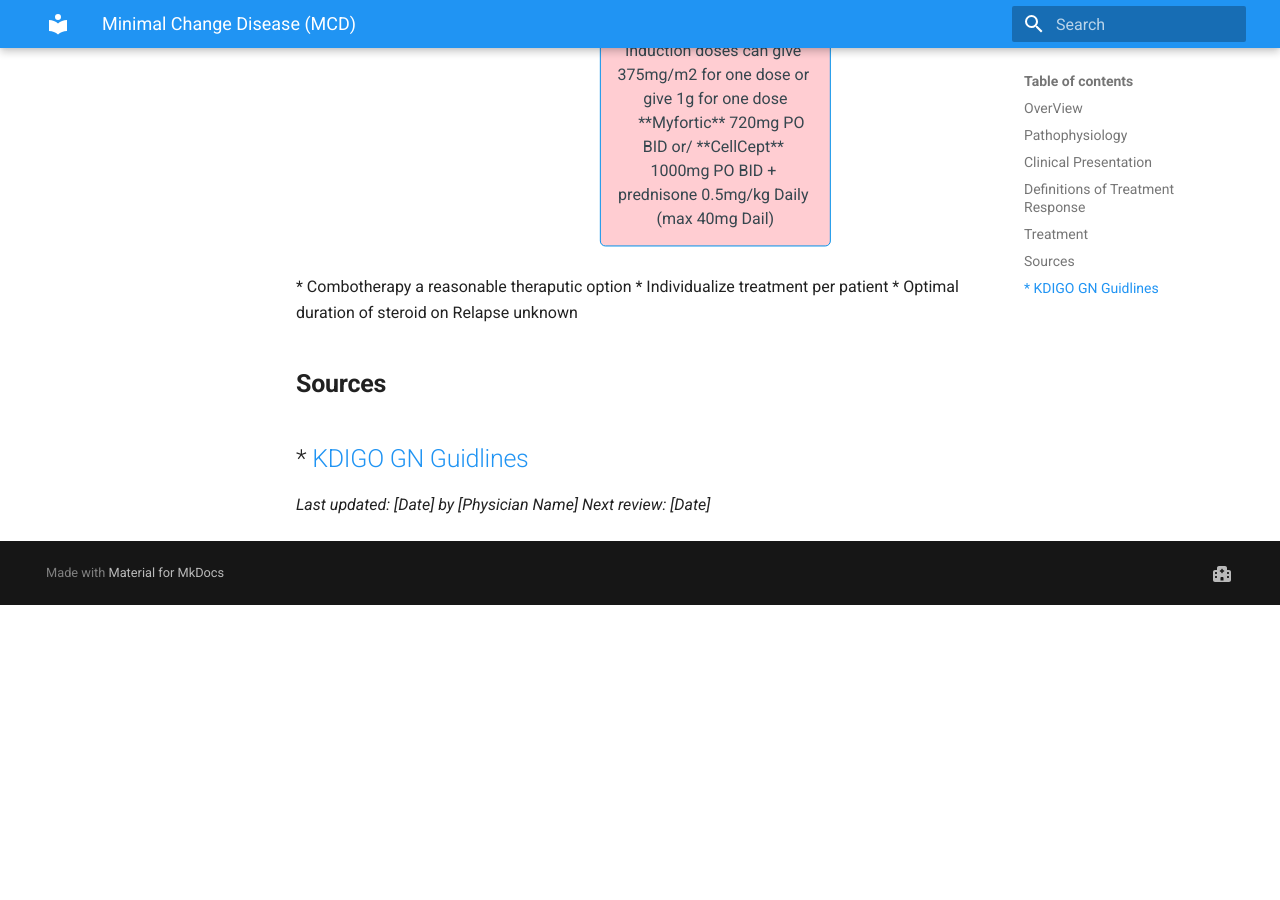
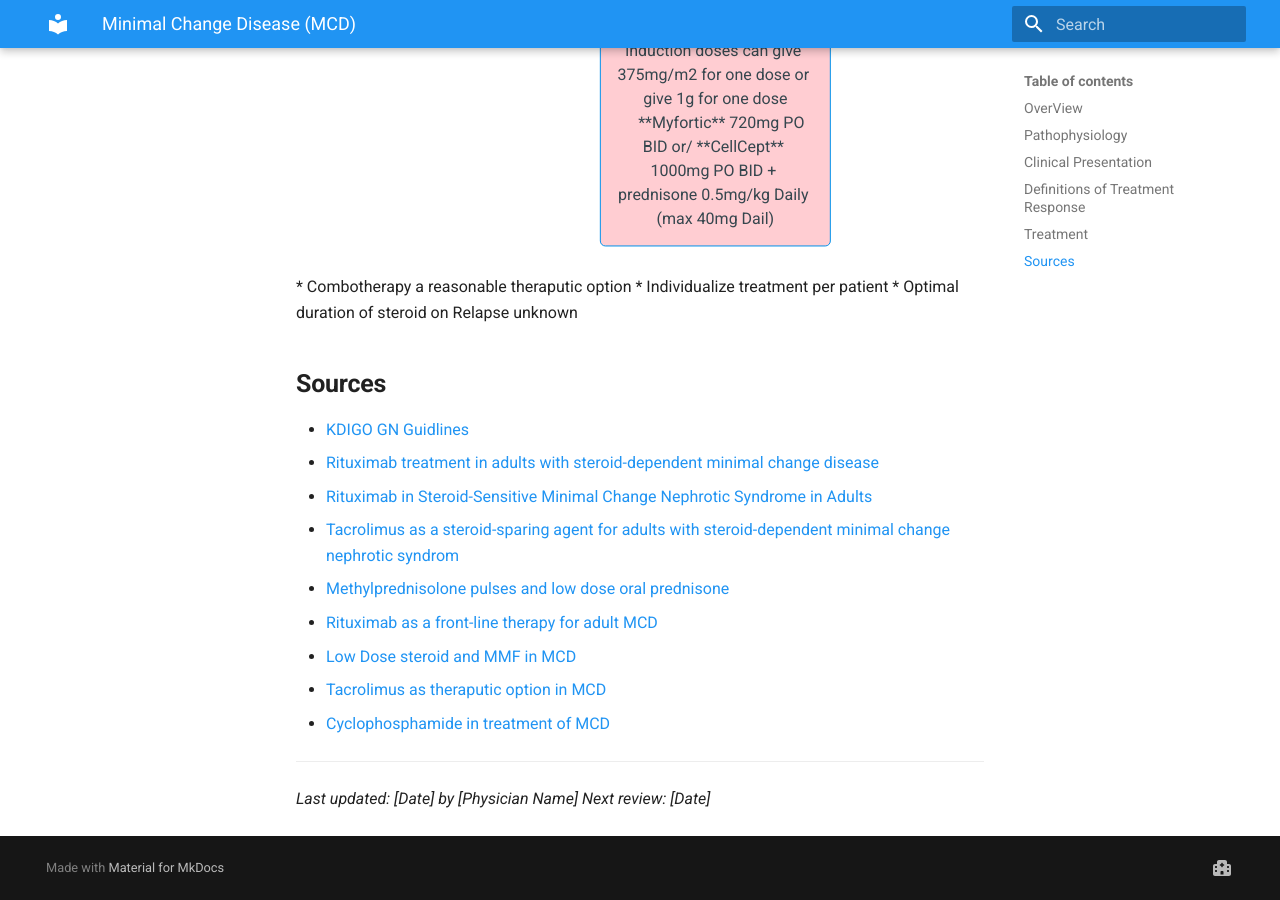
Before and after one commit to TTUNEPH2025/GN, an MkDocs documentation site: the page built from docs/MCD.md, in a window 1280 px wide and 900 px high, scrolled down 4144 px. Built offline with MkDocs 1.6.1 and Material for MkDocs 9.7.7, drawn with Linux system fonts in a browser that asks for light colours; before the commit the page ends 4749 px from its top, so only the background shows below that.

Commit message:
Update MCD.md

```diff
--- a/docs/MCD.md
+++ b/docs/MCD.md
@@ -96,6 +96,14 @@ flowchart TB
 * Optimal duration of steroid on Relapse unknown
 ## **Sources**
 * [KDIGO GN Guidlines](https://kdigo.org/guidelines/gd/)
+* [Rituximab treatment in adults with steroid-dependent minimal change disease](https://www.sciencedirect.com/science/article/pii/S0085253815557712)
+* [Rituximab in Steroid-Sensitive Minimal Change Nephrotic Syndrome in Adults](https://karger.com/books/book/133/chapter-abstract/5070296/Rituximab-as-a-Therapeutic-Option-for-Steroid?redirectedFrom=fulltext)
+* [Tacrolimus as a steroid-sparing agent for adults with steroid-dependent minimal change nephrotic syndrom](https://academic.oup.com/ndt/article-abstract/23/6/1919/1874422?redirectedFrom=fulltext)
+* [Methylprednisolone pulses and low dose oral prednisone](https://www.bmj.com/content/291/6505/1305)
+* [Rituximab as a front-line therapy for adult MCD](https://www.oncotarget.com/article/25612/text/)
+* [Low Dose steroid and MMF in MCD](https://www.sciencedirect.com/science/article/pii/S0085253818305866)
+* [Tacrolimus as theraputic option in MCD](https://academic.oup.com/ndt/article-abstract/23/6/1919/1874422?redirectedFrom=fulltext)
+* [Cyclophosphamide in treatment of MCD](https://www.scopus.com/pages/publications/0018377671)
 ---
 *Last updated: [Date] by [Physician Name]*
 *Next review: [Date]*
```
